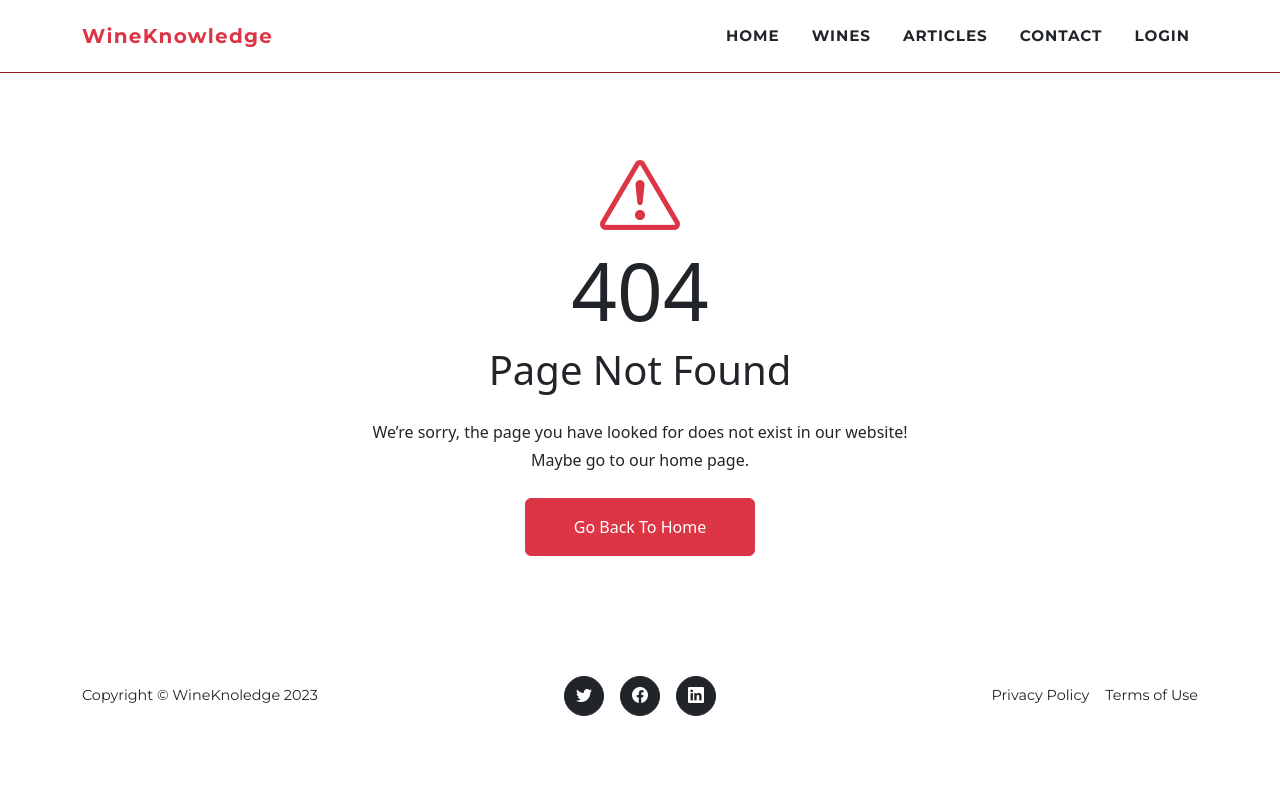
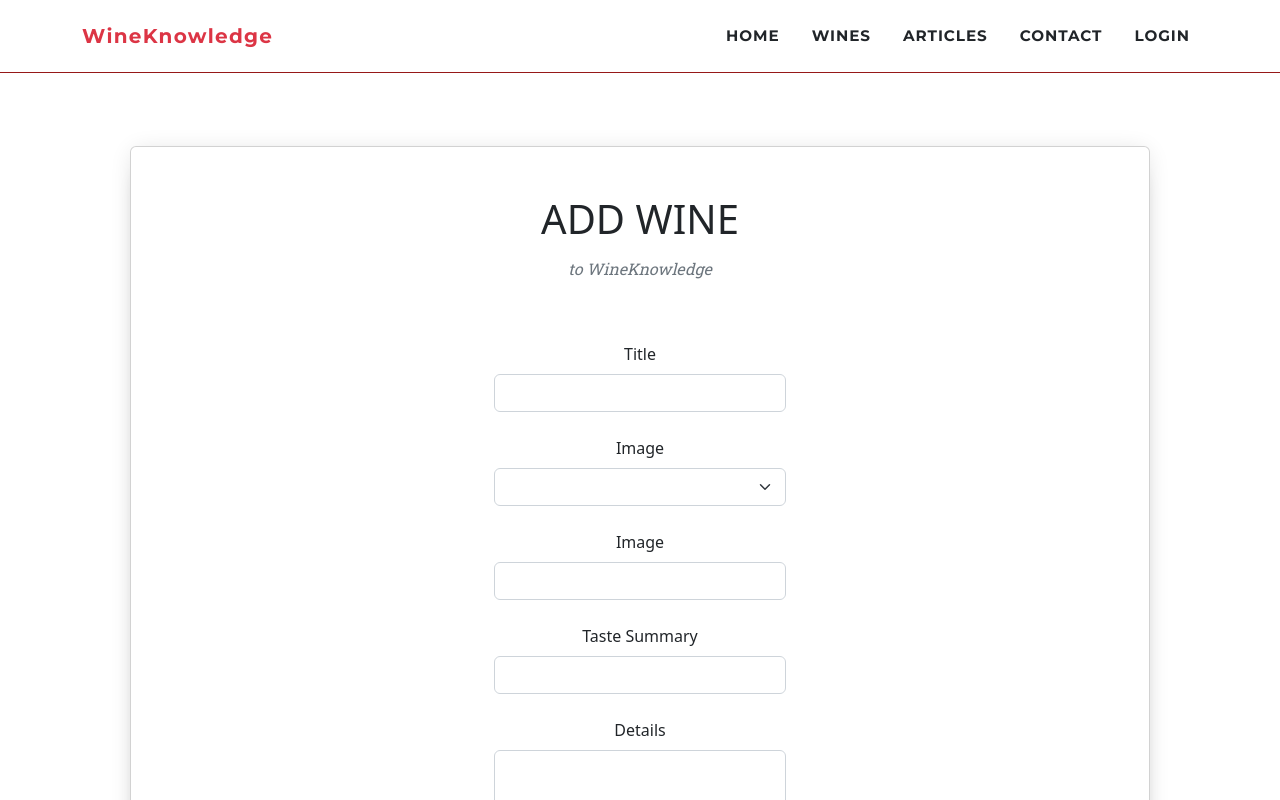
Before and after one commit to rosi-zh/WineKnowledge, an Angular app in the folder wk-app/: page /wines/add in a window 1280 px wide. Before the commit this address led to /404. Shown: the top 800 px of the page. Built offline with nearby package versions, Linux system fonts and the light colour scheme.

Commit message:
Add wine page added

```diff
--- a/wk-app/src/app/app.module.ts
+++ b/wk-app/src/app/app.module.ts
@@ -7,6 +7,7 @@ import { AppComponent } from './app.component';
 import { NgbModule } from '@ng-bootstrap/ng-bootstrap';
 
 import { CoreModule } from './core/core.module';
+import { SharedModule } from './shared/shared.module';
 import { HomeComponent } from './home/home.component';
 import { ContactComponent } from './contact/contact.component';
 import { AuthModule } from './auth/auth.module';
@@ -25,6 +26,7 @@ import { appInterceptorProvider } from './app.interceptor';
     HttpClientModule,
     NgbModule,
     CoreModule,
+    SharedModule,
     AuthModule,
     WineModule,
     ArticleModule,
--- a/wk-app/src/app/auth/auth.service.ts
+++ b/wk-app/src/app/auth/auth.service.ts
@@ -15,7 +15,7 @@ export class AuthService implements OnDestroy {
 
   user: UserResponse | undefined;
 
-  subscription: Subscription;
+  private subscription: Subscription;
 
   get isLoggedIn(): boolean {
     return !!this.user;
--- a/wk-app/src/app/auth/register/register.component.html
+++ b/wk-app/src/app/auth/register/register.component.html
@@ -21,7 +21,7 @@
                                     <div class="invalid-feedback" *ngIf="firstNameInput.errors?.['minlength']">*First name must be at least {{firstNameInput.errors?.['minlength']['requiredLength']}} characters long.</div>
                                 </ng-container>
 
-                                <!-- First name input -->
+                                <!-- Last name input -->
                                 <div class="form-group mt-4">
                                     <label class="form-label" for="lastName">Last Name</label>
                                     <input type="text" id="lastName" name="lastName" class="form-control" ngModel #lastNameInput="ngModel" required  minlength="2"/>
--- /dev/null
+++ b/wk-app/src/app/wine/wine-add/wine-add.component.css
@@ -0,0 +1,5 @@
+.form-box {
+    background: hsla(0, 0%, 100%, 0.8);
+    backdrop-filter: blur(30px);
+    box-shadow: 0 2px 25px -5px rgba(0, 0, 0, .16), 0 25px 21px -5px rgba(0, 0, 0, .1) !important;
+}
--- /dev/null
+++ b/wk-app/src/app/wine/wine-add/wine-add.component.html
@@ -0,0 +1,96 @@
+<main id="main">
+    <section class="page-section text-center">
+        <div class="container">
+            <div class="card mx-4 mx-md-5 form-box">
+                <div class="card-body py-5 px-md-5">
+                    <div class="row d-flex justify-content-center">
+                        <div class="col-lg-4">
+
+                            <div class="text-center mb-4">
+                                <h2 class="section-heading text-uppercase">Add Wine</h2>
+                                <h3 class="section-subheading text-muted">to WineKnowledge</h3>
+                            </div>
+
+                            <form #addWineForm="ngForm" (ngSubmit)="onAdd()">
+                                <!-- Title input -->
+                                <div class="form-group mt-4">
+                                    <label class="form-label" for="title">Title</label>
+                                    <input type="text" id="title" name="title" class="form-control" ngModel
+                                        #titleInput="ngModel" required minlength="2" />
+                                </div>
+                                <ng-container *ngIf="titleInput.touched">
+                                    <div class="invalid-feedback" *ngIf="titleInput.errors?.['required']">*Title is
+                                        required.</div>
+                                    <div class="invalid-feedback" *ngIf="titleInput.errors?.['minlength']">*Title must
+                                        be at least {{titleInput.errors?.['minlength']['requiredLength']}} characters
+                                        long.</div>
+                                </ng-container>
+
+                                <!-- Category -->
+                                <div class="form-group mt-4">
+                                    <label class="form-label" for="category">Image</label>
+                                    <select class="form-select" id="category" name="category" aria-label="" ngModel #category="ngModel" required>
+
+                                        <option *ngFor="let category of categories" [value]="category">{{category}}</option>
+                                        <!-- <option selected>---Choose category---</option>
+                                        <option value="red">Red Wine</option>
+                                        <option value="white">White Wine</option>
+                                        <option value="rose">Rose</option> -->
+                                      </select>
+                                </div>
+                                <ng-container *ngIf="imageInput.touched">
+                                    <div class="invalid-feedback" *ngIf="imageInput.errors?.['required']">*Image is
+                                        required.</div>
+                                </ng-container>
+
+                                <!-- Image input -->
+                                <div class="form-group mt-4">
+                                    <label class="form-label" for="image">Image</label>
+                                    <input type="text" id="image" name="image" class="form-control" ngModel
+                                        #imageInput="ngModel" required />
+                                </div>
+                                <ng-container *ngIf="imageInput.touched">
+                                    <div class="invalid-feedback" *ngIf="imageInput.errors?.['required']">*Image is
+                                        required.</div>
+                                </ng-container>
+
+                                <!-- Taste summary input -->
+                                <div class="form-group mt-4">
+                                    <label class="form-label" for="taste">Taste Summary</label>
+                                    <input type="text" id="taste" name="taste" class="form-control" ngModel
+                                        #tasteInput="ngModel" required minlength="5" />
+                                </div>
+                                <ng-container *ngIf="tasteInput.touched">
+                                    <div class="invalid-feedback" *ngIf="tasteInput.errors?.['required']">*Taste summary
+                                        is required.</div>
+                                    <div class="invalid-feedback" *ngIf="tasteInput.errors?.['minlength']">*Taste
+                                        summary must be at least {{tasteInput.errors?.['minlength']['requiredLength']}}
+                                        characters long.</div>
+                                </ng-container>
+
+                                <!-- Wine Details input -->
+                                <div class="form-group mt-4">
+                                    <label class="form-label" for="wineDetails">Details</label>
+                                    <textarea class="form-control" id="wineDetails" name="wineDetails" rows="5" ngModel
+                                        #wineDetailsInput="ngModel" required minlength="10"></textarea>
+                                </div>
+                                <ng-container *ngIf="wineDetailsInput.touched">
+                                    <div class="invalid-feedback" *ngIf="wineDetailsInput.errors?.['required']">*Wine
+                                        details text is required.</div>
+                                    <div class="invalid-feedback" *ngIf="wineDetailsInput.errors?.['minlength']">*Wine
+                                        details text must be at least
+                                        {{wineDetailsInput.errors?.['minlength']['requiredLength']}} characters long.
+                                    </div>
+                                </ng-container>
+
+                                <!-- Submit button -->
+                                <button type="submit" class="btn btn-danger text-uppercase my-4 px-4"
+                                    [disabled]="addWineForm.invalid">Add</button>
+                            </form>
+                        </div>
+                    </div>
+                </div>
+            </div>
+        </div>
+    </section>
+</main>
--- /dev/null
+++ b/wk-app/src/app/wine/wine-add/wine-add.component.ts
@@ -0,0 +1,20 @@
+import { Component, ViewChild } from '@angular/core';
+import { NgForm } from '@angular/forms';
+
+@Component({
+  selector: 'app-wine-add',
+  templateUrl: './wine-add.component.html',
+  styleUrls: ['./wine-add.component.css']
+})
+export class WineAddComponent {
+  @ViewChild('addWineForm') form!: NgForm;
+  categories: string[] = [
+    'Red Wine',
+    'White Wine',
+    'Rose'
+  ];
+
+  onAdd() {
+    console.log(this.form.value);
+  }
+}
--- a/wk-app/src/app/wine/wine-all/wine-all.component.html
+++ b/wk-app/src/app/wine/wine-all/wine-all.component.html
@@ -5,6 +5,9 @@
             <div class="text-center">
                 <h2 class="section-heading text-uppercase">Wines</h2>
                 <h3 class="section-subheading text-muted">Start with learning the basics.</h3>
+                <ng-container *ngIf="isLoggedIn">
+                    <a class="btn btn-danger btn-lg mb-3" routerLink="/wines/add">Add Wine</a>
+                </ng-container>
             </div>
             <div class="row">
                 <div class="col-12 text-center" *ngIf="isLoading">
--- a/wk-app/src/app/wine/wine-all/wine-all.component.ts
+++ b/wk-app/src/app/wine/wine-all/wine-all.component.ts
@@ -1,6 +1,7 @@
 import { Component, OnInit } from '@angular/core';
 import { Wine } from 'src/app/types/wine';
 import { WineService } from '../wine.service';
+import { AuthService } from 'src/app/auth/auth.service';
 
 @Component({
   selector: 'app-wine-all',
@@ -11,7 +12,11 @@ export class WineAllComponent implements OnInit {
   wines: Wine[] = [];
   isLoading: boolean = true;
 
-  constructor(private wineService: WineService) {}
+  constructor(private wineService: WineService, private authService: AuthService) {}
+
+  get isLoggedIn(): boolean {
+    return this.authService.isLoggedIn;
+  }
 
   ngOnInit(): void {
     this.wineService.getAllWines().subscribe({
--- a/wk-app/src/app/wine/wine.module.ts
+++ b/wk-app/src/app/wine/wine.module.ts
@@ -4,16 +4,20 @@ import { CommonModule } from '@angular/common';
 import { WineAllComponent } from './wine-all/wine-all.component';
 import { WineRoutingModule } from './wine-routing.module';
 import { SharedModule } from '../shared/shared.module';
+import { WineAddComponent } from './wine-add/wine-add.component';
+import { FormsModule } from '@angular/forms';
 
 
 @NgModule({
   declarations: [
     WineAllComponent,
+    WineAddComponent,
   ],
   imports: [
     CommonModule,
     WineRoutingModule,
-    SharedModule
+    SharedModule,
+    FormsModule
   ],
   exports: [
     WineAllComponent
```
Also changed, not shown: wk-app/src/app/wine/wine-routing.module.ts (+6 -1 lines), 1 other file (tests, documents, lock files or other folders).
